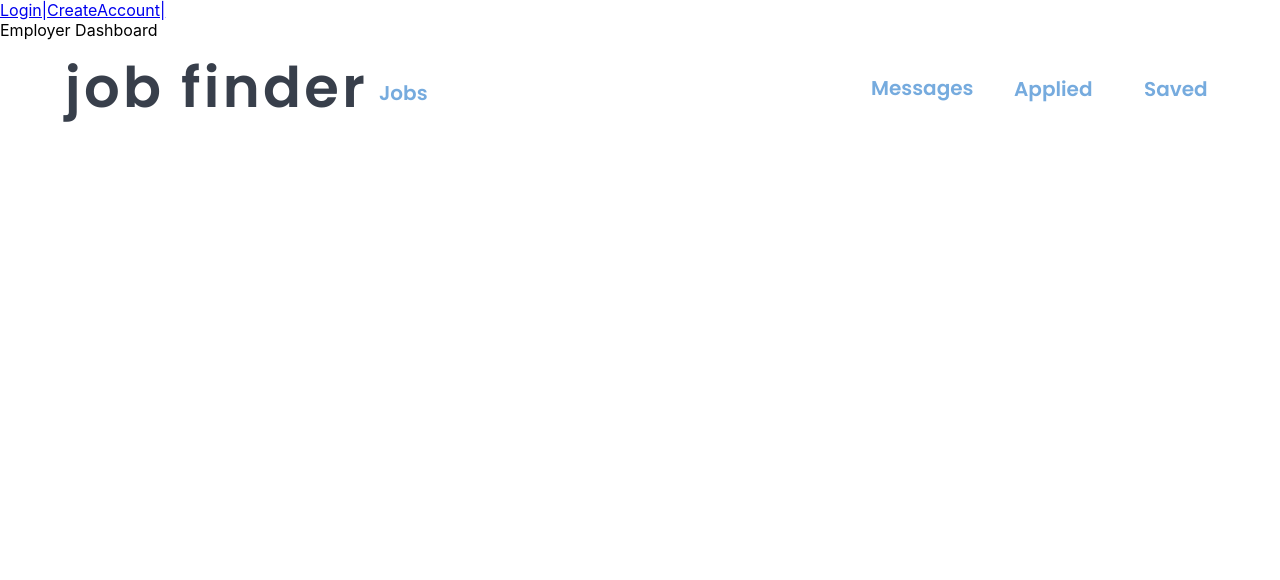
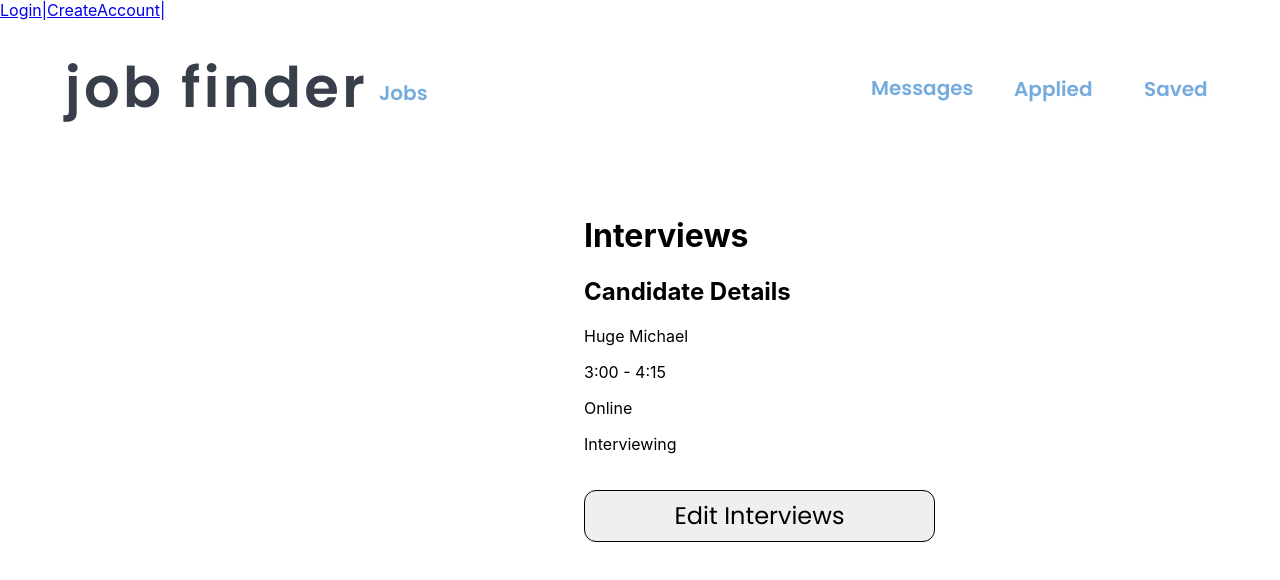
Before and after one commit to devonnadang/job-listing, a React (Create React App) app in the folder client/: page /EmployerDash in a window 1280 px wide. Shown: the top 580 px of the page. Built offline with nearby package versions, Linux system fonts and the light colour scheme.

Commit message:
initial employer dashboard

```diff
--- a/client/package.json
+++ b/client/package.json
@@ -6,6 +6,7 @@
     "@emotion/react": "^11.8.2",
     "@emotion/styled": "^11.8.1",
     "@material-ui/core": "^4.12.3",
+    "@material-ui/icons": "^4.11.2",
     "@mui/icons-material": "^5.5.0",
     "@mui/material": "^5.5.0",
     "@testing-library/jest-dom": "^5.16.2",
--- /dev/null
+++ b/client/src/component/InterviewDetail.js
@@ -0,0 +1,16 @@
+import React from "react";
+
+function InterviewDetail(props) {
+    return (
+        <div>
+            <p> {props.name} </p>
+            <p> {props.date} </p>
+            <p> {props.start} - {props.end} </p>
+            <p> {props.location} </p>
+            <p> {props.interviewstage} </p>
+            <br></br>
+        </div>
+    );
+}
+
+export default InterviewDetail;
--- a/client/src/pages/EmployerDashboard.js
+++ b/client/src/pages/EmployerDashboard.js
@@ -1,12 +1,72 @@
-import React from 'react';
+import React, {useState} from "react";
+import uuid from 'react-uuid';
+import EduDetail from "../component/EduDetail";
+import ExpDetail from "../component/ExpDetail";
+import InterviewDetail from "../component/InterviewDetail";
+import SkillTag from "../component/SkillTag";
+import Stack from '@mui/material/Stack';
 import Navigation from '../component/Navigation';
+import { StylesContext } from "@material-ui/styles";
+import styles from './UserProfile.module.css';
 
-const EmployerDashboard = () =>{
-    return (
+function EmployerDashboard(props) {
+
+    const [interviews, setInterviews] = useState([
+        {
+            id: uuid(),
+            name: "Huge Michael",
+            date: "Mar 13, 2022",
+            start: "3:00",
+            end: "4:15",
+            location: "Online",
+            interviewstage: "Interviewing"
+        }
+    ]);
+
+    function update (name, date, start, end, location, interviewstage) {
+        let newInterviews =
+        {
+            id: uuid(),
+            name: name,
+            date: date,
+            start: start,
+            end: end,
+            location: location,
+            interviewstage: interviewstage
+        }
+        setInterviews(interviews => [...interviews, newInterviews]);
+    }
+
+    function editInterviews() {
+        alert("add edit interview function here");
+    }
+
+    function deleteInterview() {
+        alert("delete interview function here");
+    }
+
+    return  (
         <div>
             <Navigation />
-            <label>Employer Dashboard</label>
-        </div>);
+
+            <div className={styles.contents}>
+
+            <h1> Interviews </h1>
+
+            <h2> Candidate Details </h2>
+            {
+                interviews.map((interview) => (<EduDetail
+                    name={interview.name}
+                    start={interview.start}
+                    end={interview.end}
+                    major={interview.location}
+                    gpa={interview.interviewstage}/>))
+            }
+            <button className={styles.button} onClick={editInterviews}> Edit Interviews </button>
+            </div>
+        </div>
+
+    );
 }
 
-export default EmployerDashboard
+export default EmployerDashboard;
--- a/client/src/pages/UserProfile.js
+++ b/client/src/pages/UserProfile.js
@@ -1,13 +1,12 @@
 import React, {useState} from "react";
 import uuid from 'react-uuid';
 import EduDetail from "../component/EduDetail";
-import ExpDetail from "../component/ExpDetail"
+import ExpDetail from "../component/ExpDetail";
 import SkillTag from "../component/SkillTag";
 import Stack from '@mui/material/Stack';
 import Navigation from '../component/Navigation';
 import { StylesContext } from "@material-ui/styles";
 import styles from './UserProfile.module.css';
-
 
 
 function UserProfile(props) {
@@ -78,7 +77,9 @@ function UserProfile(props) {
     return  (
         <div>
             <Navigation />
+
             <div className={styles.contents}>
+
             <h1> Jane Doe </h1>
             <h2> Education Details </h2>
             {
```
Also changed, not shown: 1 other file (tests, documents, lock files or other folders).
